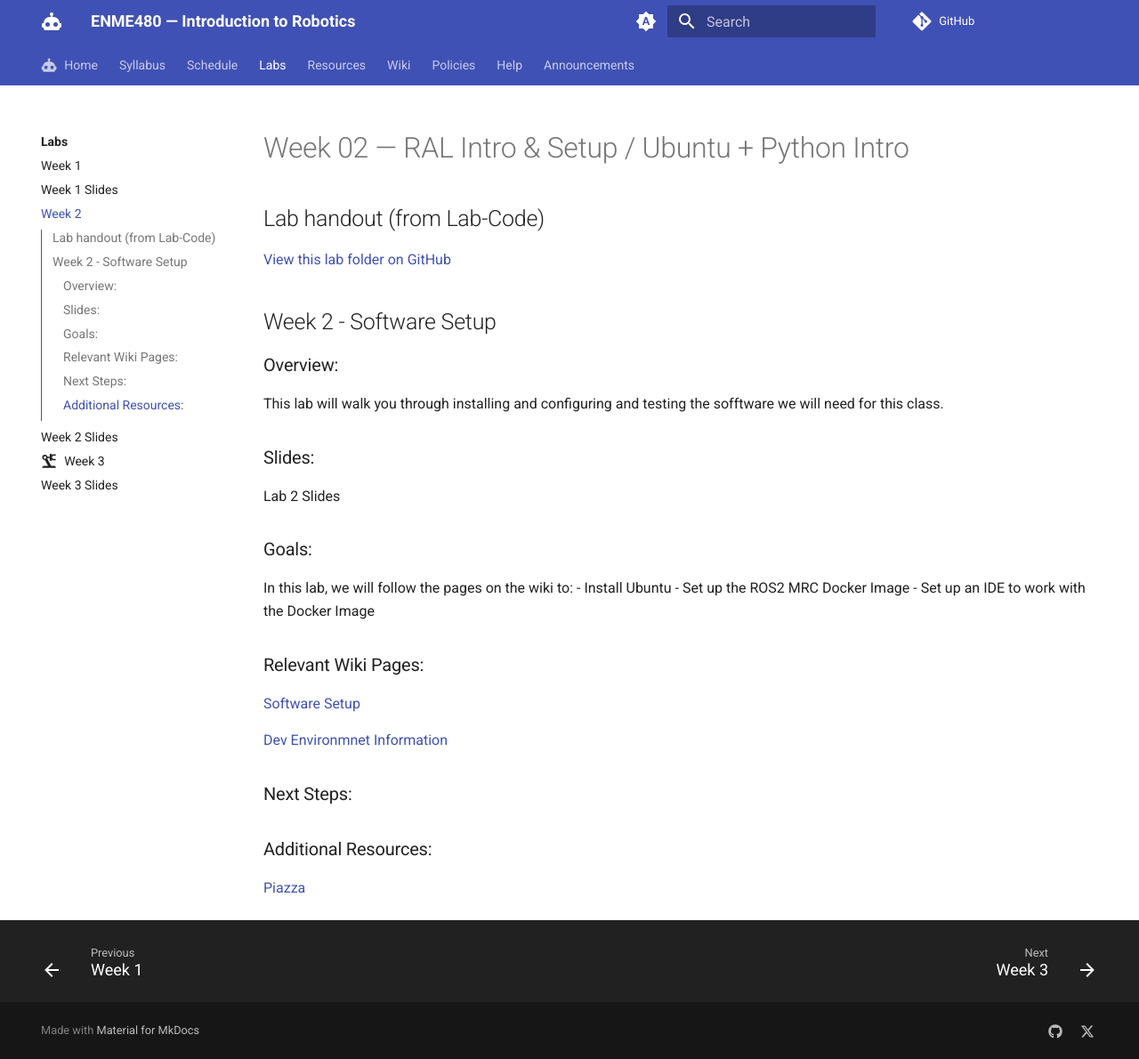
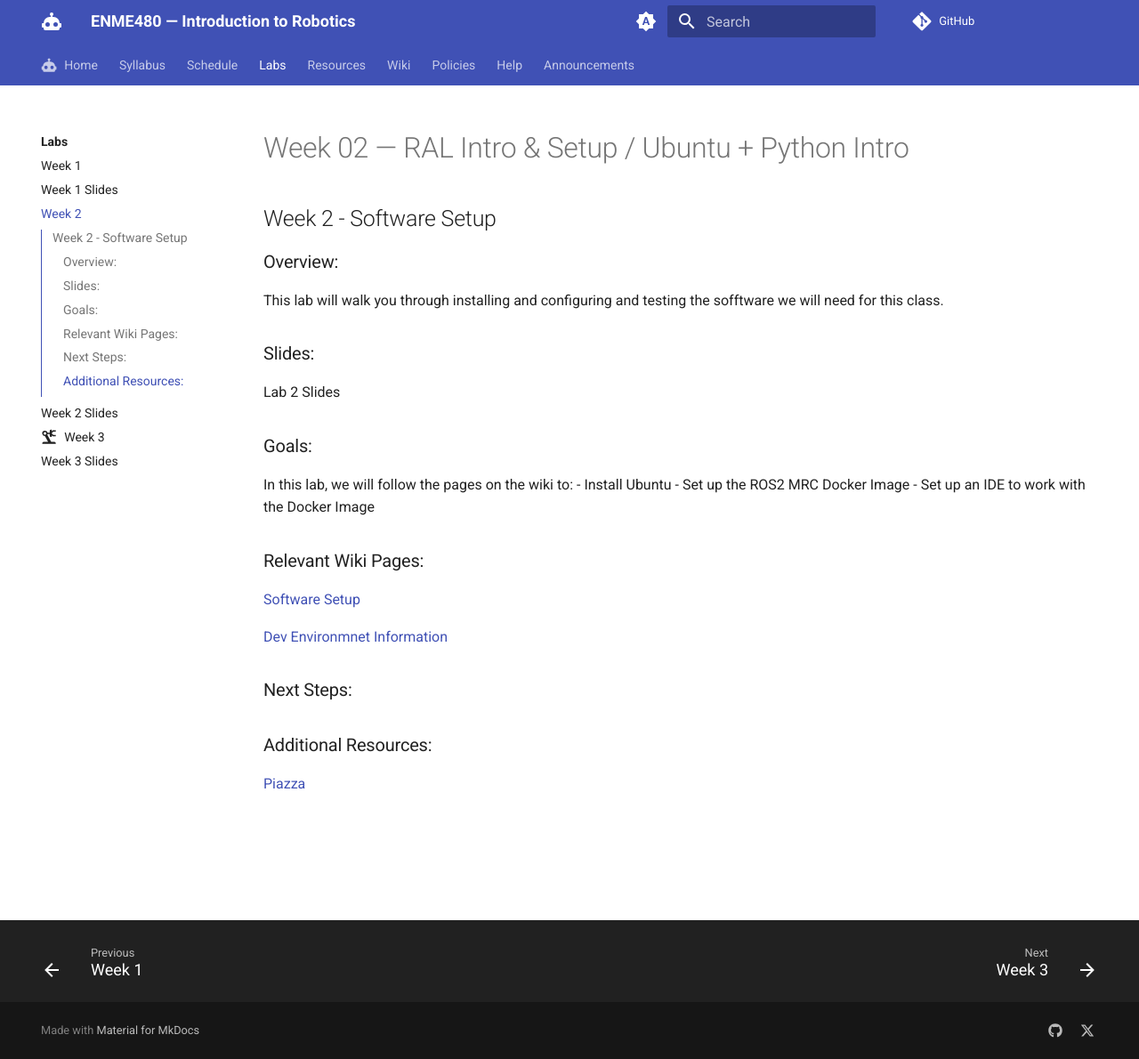
Before and after one commit to ENME480/enme480.github.io, an MkDocs documentation site: the page built from docs/labs/week-02.md, in a window 1280 px wide and 1190 px high. Shown: the whole window at 89% size. Built offline with MkDocs 1.6.1 and Material for MkDocs 9.7.7, drawn with Linux system fonts in a browser that asks for light colours; plug-ins that fetch from the network failed and are left out; comment, search, counter and statistics services are not loaded; the version menu is left out.

Commit message:
removing dead links from week 2 md

```diff
--- a/docs/labs/week-02.md
+++ b/docs/labs/week-02.md
@@ -1,8 +1,5 @@
 # Week 02 — RAL Intro & Setup / Ubuntu + Python Intro
 <!-- BEGIN:AUTO-INCLUDE-README -->
-## Lab handout (from Lab-Code)
-
-[View this lab folder on GitHub](https://github.com/ENME480/Lab-Code/tree/main/Week%202%20-%20Ubuntu%20%26%20Python%20Intro)
 
 {% include-markdown "../_labcode/Week 2 - Ubuntu & Python Intro/README.md" heading-offset=1 %}
 <!-- END:AUTO-INCLUDE-README -->
```
